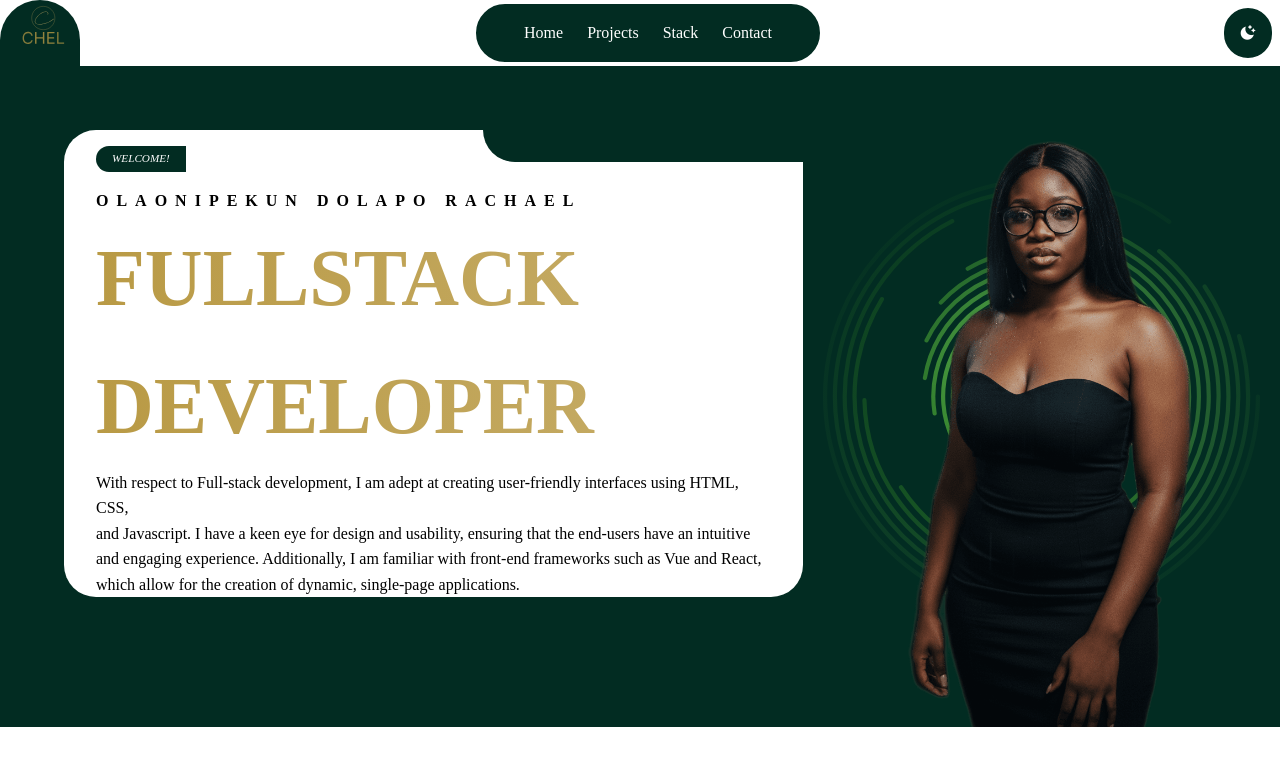
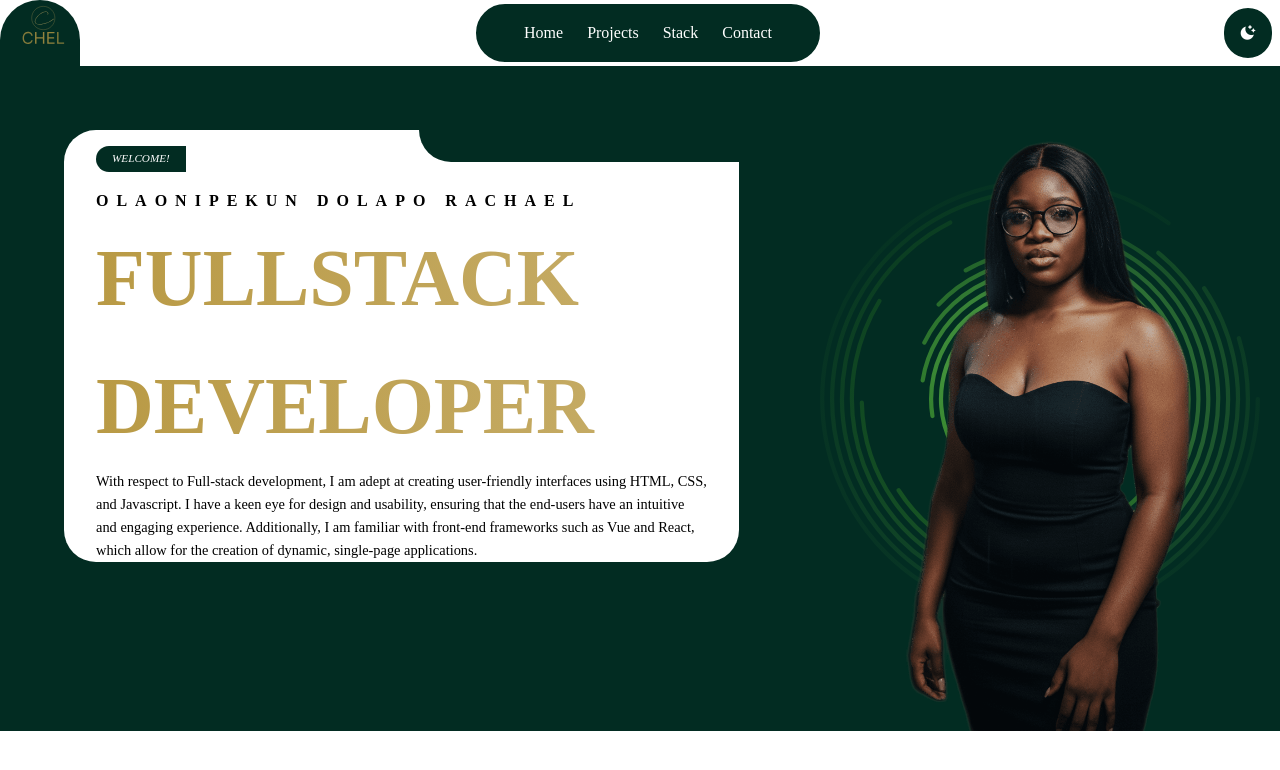
Before and after one commit to Lovethrech/my-main-portfolio, a Vue app: page / in a window 1280 px wide. Shown: the top 770 px of the page. Built offline with nearby package versions, Linux system fonts and the light colour scheme.

Commit message:
working on the hero components.

```diff
--- a/src/components/hero/HeroTextCtn.vue
+++ b/src/components/hero/HeroTextCtn.vue
@@ -47,8 +47,8 @@ const boxDefaultWidth=ref("40vh");
     justify-content: space-between;
 }
 .hero-text-author-job-role-desc{
-    margin:  0 4vh 4vh;
-    font-size: 2vh;
+    margin:  0 4vh;
+    font-size: 1.8vh;
 }
 .hero-text-greetings{
     background-color: var(--general-components-bg-color);
```
